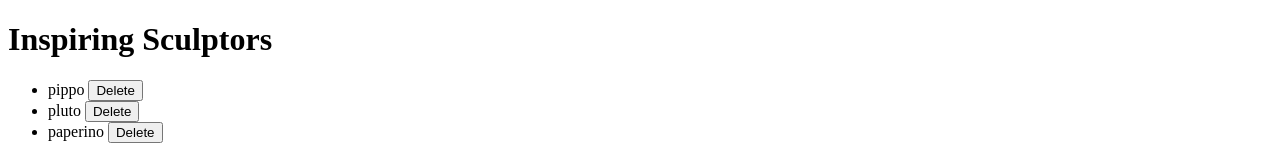
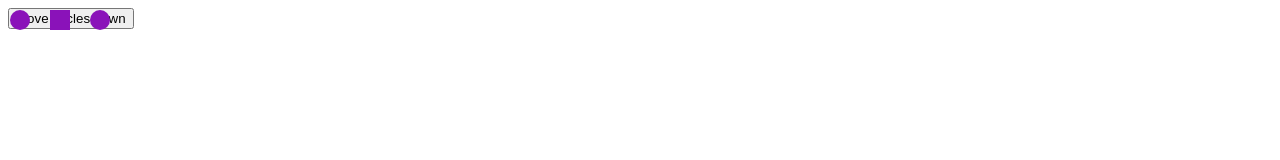
Before and after one commit to albarp/learn-react, a React (Vite) app in the folder app/: page / in a window 1280 px wide. Shown: the top 160 px of the page. Built offline with nearby package versions, Linux system fonts and the light colour scheme.

Commit message:
update array with map

```diff
--- a/app/src/App.tsx
+++ b/app/src/App.tsx
@@ -16,10 +16,12 @@
 import BackgroundBox from "./Components/BackGroundBox/BackgroundBox";
 import ArtistList from "./Components/ArtistList/ArtistList";
 import ArtistDelete from "./Components/ArtistDelete/ArtistDelete";
+import ShapeEditor from "./Components/ShapeEditor/ShapeEditor";
 
 function App() {
   return (
     <>
+      <ShapeEditor />
       <ArtistDelete />
       <ArtistList />
       <BackgroundBox />
--- /dev/null
+++ b/app/src/Components/ShapeEditor/ShapeEditor.tsx
@@ -0,0 +1,56 @@
+import { useState } from "react";
+
+export default function ShapeEditor() {
+  const [shapes, setShapes] = useState([
+    {
+      x: 0,
+      y: 0,
+      kind: "circle",
+    },
+    {
+      x: 40,
+      y: 0,
+      kind: "square",
+    },
+    {
+      x: 80,
+      y: 0,
+      kind: "circle",
+    },
+  ]);
+
+  function onMoveShapes() {
+    const newShapesPosition = shapes.map((s) => ({
+      ...s,
+      y: s.kind === "circle" ? s.y + 10 : s.y,
+    }));
+    setShapes(newShapesPosition);
+  }
+
+  const shapeElements = shapes.map((s) => (
+    <div
+      style={{
+        height: 20,
+        width: 20,
+        margin: 10,
+        position: "absolute",
+        left: s.x,
+        top: s.y,
+        backgroundColor: "rgb(138, 18, 185)",
+        borderRadius: s.kind === "circle" ? "50%" : "0",
+      }}
+    />
+  ));
+
+  return (
+    <div
+      style={{
+        height: 500,
+        width: 500,
+      }}
+    >
+      <button onClick={onMoveShapes}>Move circles down</button>
+      <div>{shapeElements}</div>
+    </div>
+  );
+}
```
